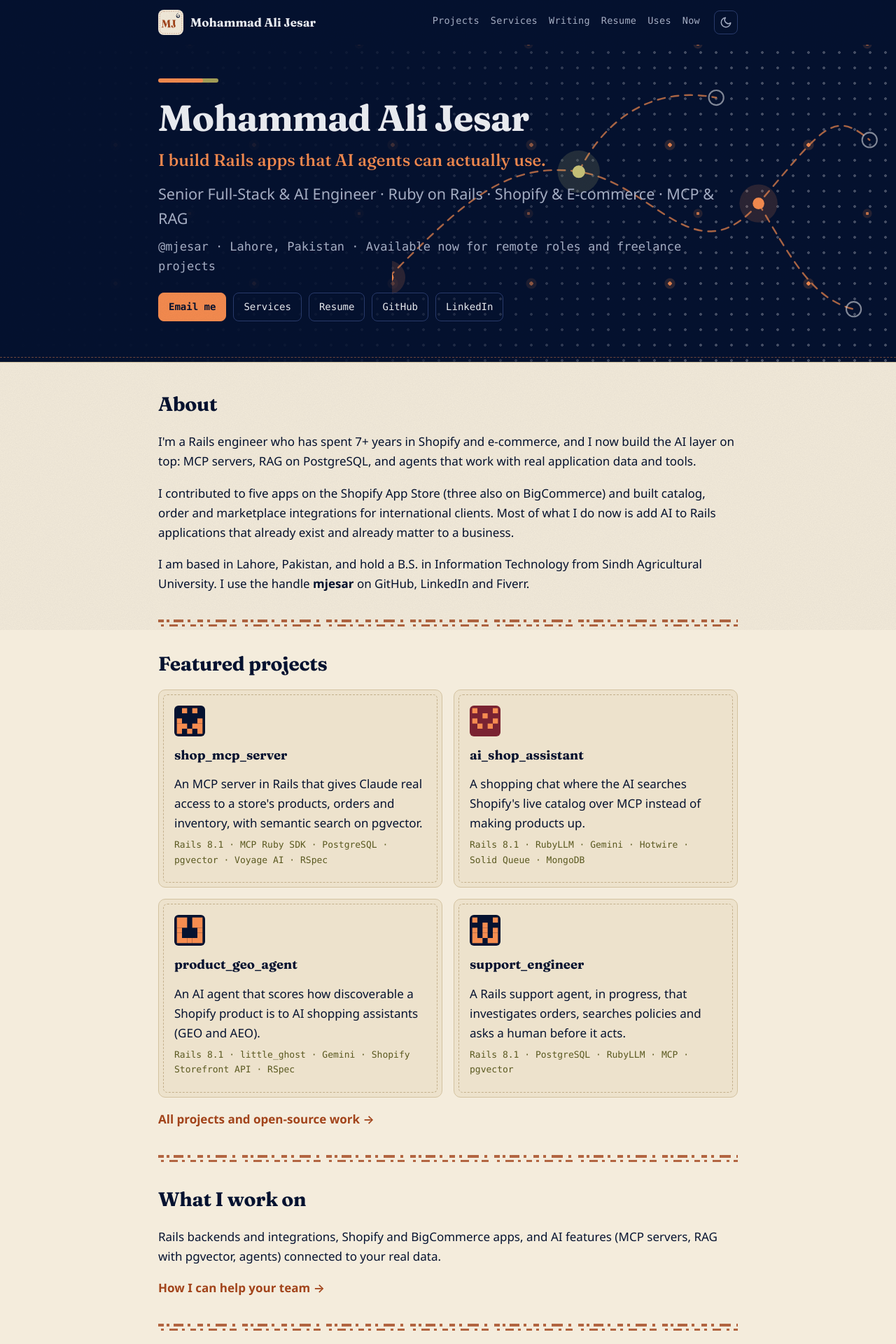
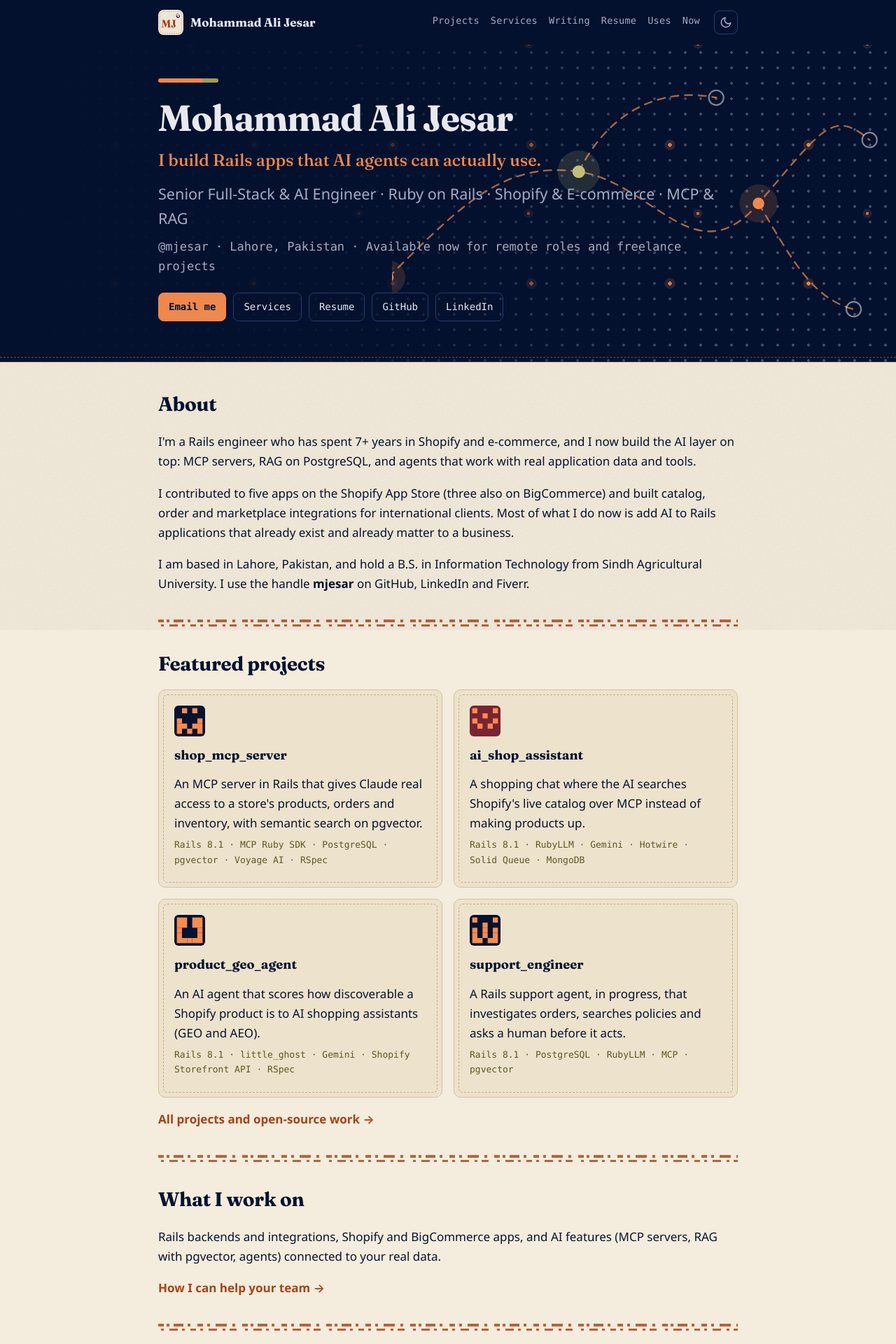
Before and after one commit to mjesar/mjesar.github.io, a Jekyll site: the page built from index.html, in a window 1280 px wide. Shown: the top 1920 px of the page at 70% size. Built offline with Jekyll 4.4.1, drawn with Linux system fonts in a browser that asks for light colours.

Commit message:
self-host fraunces font and remove google fonts requests

```diff
--- a/_includes/head.html
+++ b/_includes/head.html
@@ -28,9 +28,7 @@
   })();
 </script>
 <link rel="icon" href="/favicon.svg" type="image/svg+xml">
-<link rel="preconnect" href="https://fonts.googleapis.com">
-<link rel="preconnect" href="https://fonts.gstatic.com" crossorigin>
-<link rel="stylesheet" href="https://fonts.googleapis.com/css2?family=Fraunces:opsz,wght@9..144,500;9..144,700&display=swap">
+<link rel="preload" href="/assets/fonts/fraunces-latin.woff2" as="font" type="font/woff2" crossorigin>
 <link rel="stylesheet" href="/assets/css/style.css">
 {%- if page.noindex %}
 <meta name="robots" content="noindex, nofollow">
--- a/assets/css/style.css
+++ b/assets/css/style.css
@@ -161,6 +161,16 @@
   .resume ul { margin: 4px 0; }
   .resume li { margin-bottom: 1px; }
   .resume p { margin: 2px 0; }
+}
+
+/* Fraunces (SIL Open Font License 1.1), self-hosted Latin subset; one variable file covers weights 500 to 700 */
+@font-face {
+  font-family: "Fraunces";
+  font-style: normal;
+  font-weight: 500 700;
+  font-display: swap;
+  src: url("/assets/fonts/fraunces-latin.woff2") format("woff2");
+  unicode-range: U+0000-00FF, U+0131, U+0152-0153, U+02BB-02BC, U+02C6, U+02DA, U+02DC, U+0304, U+0308, U+0329, U+2000-206F, U+20AC, U+2122, U+2191, U+2193, U+2212, U+2215, U+FEFF, U+FFFD;
 }
 
 /* ===== Woven Code theme layer (loads after the base rules above) ===== */
```
Also changed, not shown: assets/fonts/fraunces-latin.woff2 (added).
